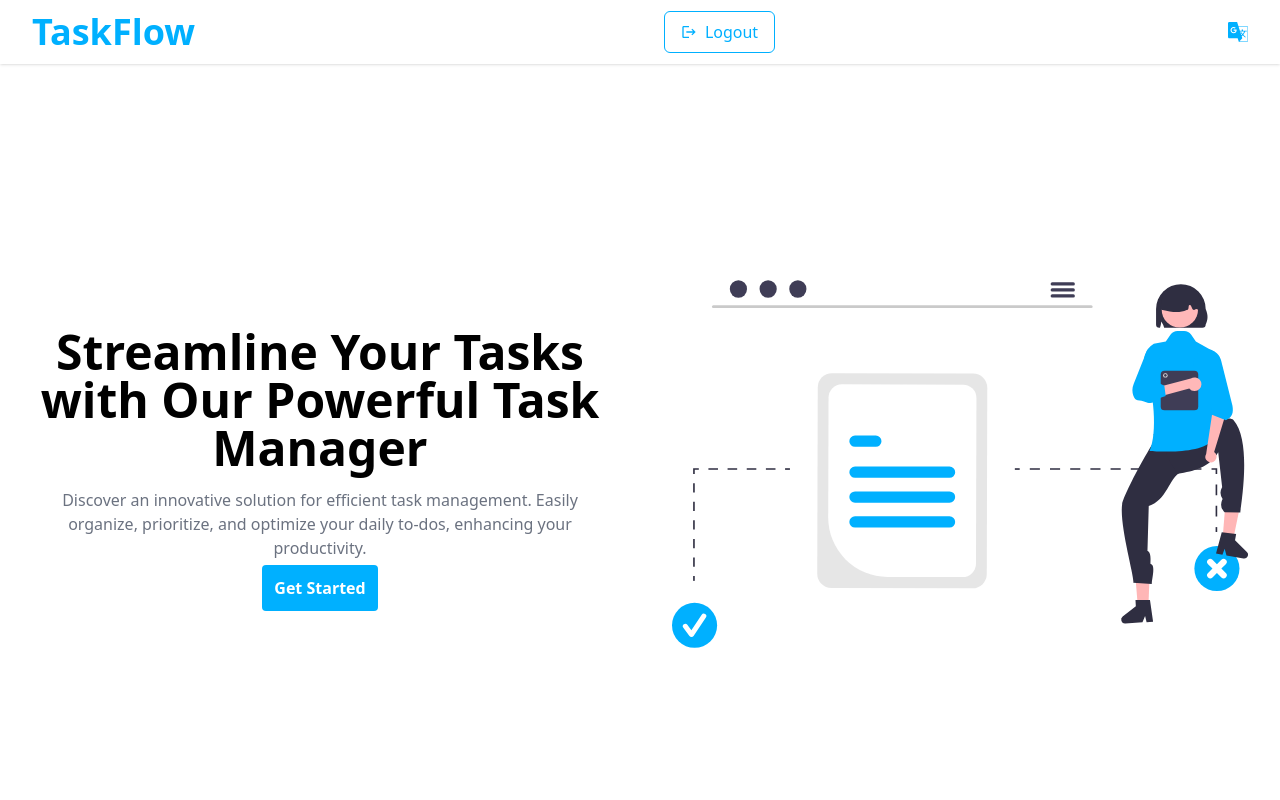
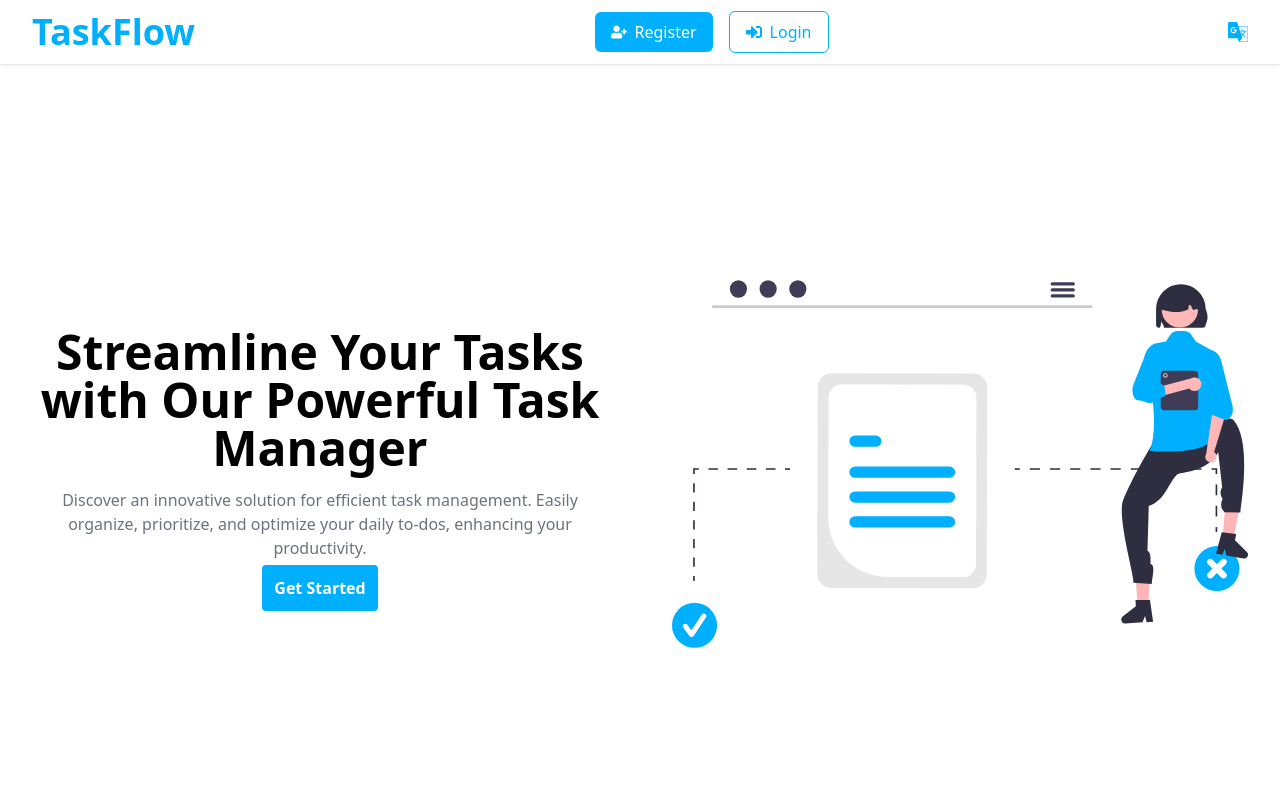
Before and after one commit to QuincyOliech/task-manager, a React (Vite) app: page / in a window 1280 px wide. Shown: the top 800 px of the page. Built offline with nearby package versions, Linux system fonts and the light colour scheme.

Commit message:
fix login

```diff
--- a/src/components/AuthContext.jsx
+++ b/src/components/AuthContext.jsx
@@ -5,10 +5,7 @@ const AuthContext = createContext();
 export const AuthProvider = ({ children }) => {
   const [isLoggedIn, setIsLoggedIn] = useState(false);
 
-  useEffect(() => {
 
-    setIsLoggedIn(true);
-  }, []);
 
   return (
     <AuthContext.Provider value={{ isLoggedIn, setIsLoggedIn }}>
```
